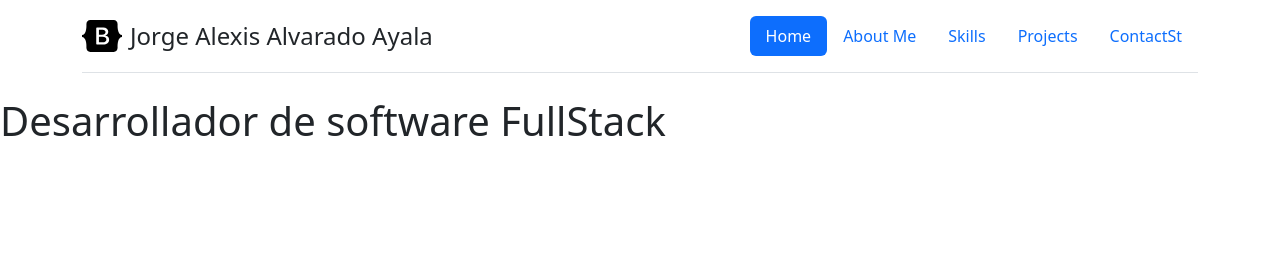
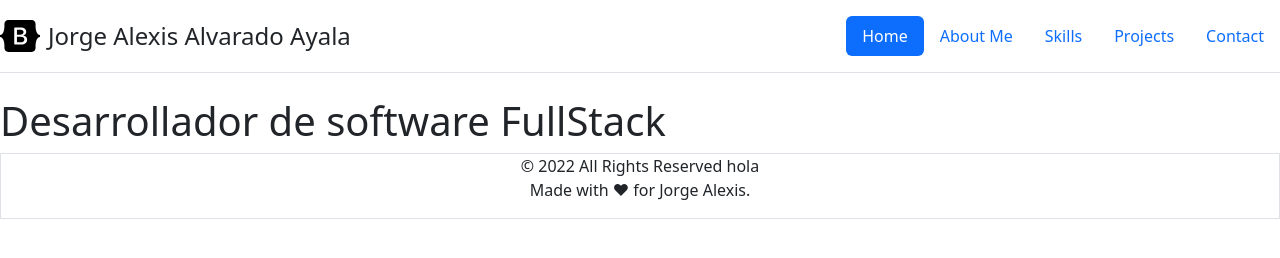
Before and after one commit to jorgealexis07/Portafolio, a plain HTML site: page index.html in a window 1280 px wide. Drawn offline with nearby package versions, Linux system fonts and the light colour scheme.

Commit message:
Agrego footer

```diff
--- /dev/null
+++ b/css/styles.css
@@ -0,0 +1,3 @@
+.Text_footer{
+    text-align: center;
+}
--- a/index.html
+++ b/index.html
@@ -5,7 +5,8 @@
     <meta name="viewport" content="width=device-width, initial-scale=1">
     <title>Jorge Alexis Profile</title>
     <link href="https://cdn.jsdelivr.net/npm/bootstrap@5.2.3/dist/css/bootstrap.min.css" rel="stylesheet" integrity="sha384-rbsA2VBKQhggwzxH7pPCaAqO46MgnOM80zW1RWuH61DGLwZJEdK2Kadq2F9CUG65" crossorigin="anonymous">
-  </head>
+    <link rel="stylesheet" href="css/styles.css">
+</head>
   <body>
     <svg xmlns="http://www.w3.org/2000/svg" style="display: none;">
         <symbol id="bootstrap" viewBox="0 0 118 94">
@@ -14,8 +15,7 @@
         </symbol>
       </svg>
 
-    <header>
-        <div class="container">
+    <header class="header">
             <header class="d-flex flex-wrap justify-content-center py-3 mb-4 border-bottom">
               <a href="/" class="d-flex align-items-center mb-3 mb-md-0 me-md-auto text-dark text-decoration-none">
                 <svg class="bi me-2" width="40" height="32"><use xlink:href="#bootstrap"/></svg>
@@ -27,20 +27,21 @@
                 <li class="nav-item"><a href="#" class="nav-link">About Me</a></li>
                 <li class="nav-item"><a href="#" class="nav-link">Skills</a></li>
                 <li class="nav-item"><a href="#" class="nav-link">Projects</a></li>
-                <li class="nav-item"><a href="#" class="nav-link">ContactSt</a></li>
+                <li class="nav-item"><a href="#" class="nav-link">Contact</a></li>
               </ul>
             </header>
-          </div>
     </header>
     <div class="content">
         <h1> Desarrollador de software FullStack </h1>
     </div>
 
-    <footer>
-
-    </footer>
 
 
+    <footer>
+        <div class="border" >
+            <p class="Text_footer"> © 2022 All Rights Reserved hola <br> Made with ❤ for Jorge Alexis.</p>
+        </div>
+    </footer>
     <script src="https://cdn.jsdelivr.net/npm/bootstrap@5.2.3/dist/js/bootstrap.bundle.min.js" integrity="sha384-kenU1KFdBIe4zVF0s0G1M5b4hcpxyD9F7jL+jjXkk+Q2h455rYXK/7HAuoJl+0I4" crossorigin="anonymous"></script>
   </body>
 </html>
```
Also changed, not shown: 1 other file.
